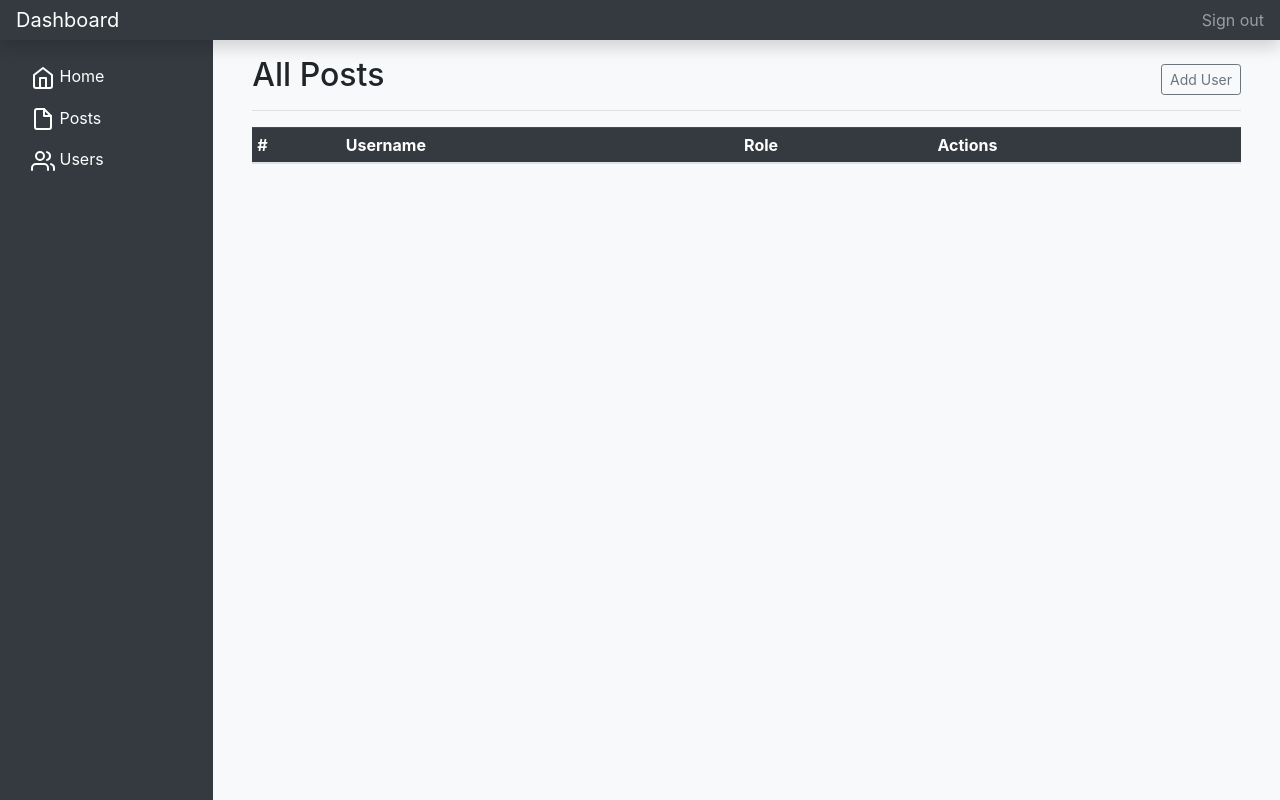
After one commit to thomas-szewczyk/blog, a Symfony app: template templates/admin/users.html.twig in a window 1280 px wide. The commit adds this page. Run offline with Twig, Linux system fonts and the light colour scheme; the template is opened without the code that fills it, so the values that code supplies are empty; some libraries are stand-ins or nearby versions.

Commit message:
- Configured the Login Authentication - Only users with ROLE_ADMIN are allowed to access .../admin - Admin can see a user list and add new users

```diff
--- a/src/Controller/SecurityController.php
+++ b/src/Controller/SecurityController.php
@@ -31,6 +31,6 @@ class SecurityController extends AbstractController
      */
     public function logout()
     {
-        throw new \LogicException('This method can be blank - it will be intercepted by the logout key on your firewall.');
+
     }
 }
--- a/src/Security/CustomAuthenticator.php
+++ b/src/Security/CustomAuthenticator.php
@@ -97,7 +97,7 @@ class CustomAuthenticator extends AbstractFormLoginAuthenticator implements Pass
         }
 
         // For example : return new RedirectResponse($this->urlGenerator->generate('some_route'));
-        throw new \Exception('TODO: provide a valid redirect inside '.__FILE__);
+        return new RedirectResponse($this->urlGenerator->generate('list'));
     }
 
     protected function getLoginUrl()
--- a/templates/admin/create.html.twig
+++ b/templates/admin/create.html.twig
@@ -16,7 +16,7 @@
             </div>
         </div>
 
-        <div class="container p-3 shadow-lg">
+        <div class="container p-3 bg-white">
         {{ form_start(form) }}
             <div class="input-group mb-3">
                 <span class="input-group-text mb-3">Title</span>
--- a/templates/admin/dashboard.html.twig
+++ b/templates/admin/dashboard.html.twig
@@ -15,34 +15,39 @@
 
     {% endblock %}
 </head>
-<body>
+<body class="bg-light">
 <header class="navbar navbar-dark sticky-top bg-dark flex-md-nowrap p-0 shadow">
-    <a class="navbar-brand col-md-3 col-lg-2 me-0 px-3" href="#">Admin Dashboard</a>
+    <a class="navbar-brand col-md-3 col-lg-2 me-0 px-3" href="#">Dashboard</a>
     <button class="navbar-toggler position-absolute d-md-none collapsed" type="button" data-bs-toggle="collapse" data-bs-target="#sidebarMenu" aria-controls="sidebarMenu" aria-expanded="false" aria-label="Toggle navigation">
         <span class="navbar-toggler-icon"></span>
     </button>
-    <input class="form-control form-control-dark w-100" type="text" placeholder="Search" aria-label="Search">
     <ul class="navbar-nav px-3">
         <li class="nav-item text-nowrap">
-            <a class="nav-link" href="#">Sign out</a>
+            <a class="nav-link" href="{{ path('app_logout') }}">Sign out</a>
         </li>
     </ul>
 </header>
 <div class="container-fluid">
     <div class="row">
-        <nav id="sidebarMenu" class="col-md-3 col-lg-2 d-md-block bg-light sidebar collapse" style="min-height:95vh;">
+        <nav id="sidebarMenu" class="col-md-3 col-lg-2 d-md-block bg-dark sidebar collapse" style="min-height:95vh;">
             <div class="position-sticky pt-3">
                 <ul class="nav flex-column">
                     <li class="nav-item">
-                        <a class="nav-link active" aria-current="page" href="#">
+                        <a class="nav-link active text-white" aria-current="page" href="#">
                             <svg xmlns="http://www.w3.org/2000/svg" width="24" height="24" viewBox="0 0 24 24" fill="none" stroke="currentColor" stroke-width="2" stroke-linecap="round" stroke-linejoin="round" class="feather feather-home"><path d="M3 9l9-7 9 7v11a2 2 0 0 1-2 2H5a2 2 0 0 1-2-2z"></path><polyline points="9 22 9 12 15 12 15 22"></polyline></svg>
-                            Dashboard
+                            Home
                         </a>
                     </li>
                     <li class="nav-item">
-                        <a class="nav-link" href="{{ path('list')}}">
+                        <a class="nav-link text-white" href="{{ path('list')}}">
                             <svg xmlns="http://www.w3.org/2000/svg" width="24" height="24" viewBox="0 0 24 24" fill="none" stroke="currentColor" stroke-width="2" stroke-linecap="round" stroke-linejoin="round" class="feather feather-file"><path d="M13 2H6a2 2 0 0 0-2 2v16a2 2 0 0 0 2 2h12a2 2 0 0 0 2-2V9z"></path><polyline points="13 2 13 9 20 9"></polyline></svg>
                             Posts
+                        </a>
+                    </li>
+                    <li class="nav-item">
+                        <a class="nav-link text-white" href="{{ path('show_users') }}">
+                            <svg xmlns="http://www.w3.org/2000/svg" width="24" height="24" viewBox="0 0 24 24" fill="none" stroke="currentColor" stroke-width="2" stroke-linecap="round" stroke-linejoin="round" class="feather feather-users"><path d="M17 21v-2a4 4 0 0 0-4-4H5a4 4 0 0 0-4 4v2"></path><circle cx="9" cy="7" r="4"></circle><path d="M23 21v-2a4 4 0 0 0-3-3.87"></path><path d="M16 3.13a4 4 0 0 1 0 7.75"></path></svg>
+                            Users
                         </a>
                     </li>
             </div>
--- a/templates/admin/list.html.twig
+++ b/templates/admin/list.html.twig
@@ -22,7 +22,7 @@
 
 
             <div class="table-responsive">
-                <table class="table table-striped table-sm">
+                <table class="table table-striped table-sm bg-white">
                     <thead class="table-dark">
                     <tr>
                         <th>#</th>
--- /dev/null
+++ b/templates/admin/users.html.twig
@@ -0,0 +1,57 @@
+{% extends 'admin/dashboard.html.twig' %}
+
+{% block body %}
+    <main class="col-md-9 ms-sm-auto col-lg-10 px-md-4"><div class="chartjs-size-monitor"><div class="chartjs-size-monitor-expand"><div class=""></div></div><div class="chartjs-size-monitor-shrink"><div class=""></div></div></div>
+        <div class="container">
+            <div class="d-flex justify-content-between flex-wrap flex-md-nowrap align-items-center pt-3 pb-2 mb-3 border-bottom">
+                <h1 class="h2">All Posts</h1>
+
+                <div class="btn-toolbar mb-2 mb-md-0">
+                    <div class="btn-group me-2">
+                        <a href="{{ path('new_user') }}"><button type="button" class="btn btn-sm btn-outline-secondary">Add User</button></a>
+                    </div>
+                </div>
+            </div>
+            {% for label, messages in app.flashes %}
+                {% for message in messages %}
+                    <div class="alert alert-{{ label }}" role="alert">
+                        {{ message }}
+                    </div>
+                {% endfor %}
+            {% endfor %}
+
+
+            <div class="table-responsive">
+                <table class="table table-striped table-sm bg-white">
+                    <thead class="table-dark">
+                    <tr>
+                        <th>#</th>
+                        <th>Username</th>
+                        <th>Role</th>
+                        <th>Actions</th>
+                    </tr>
+                    </thead>
+                    <tbody>
+                    {% for user in list %}
+                        <tr>
+                            <td>{{ user.id }}</td>
+                            <td>{{ user.username }}</td>
+                            <td>{{ user.roles| first }}</td>
+                            <td>
+                                <div class="btn-group" role="group" aria-label="Basic example">
+                                    <button type="button" class="btn btn-outline-primary">Edit</button>
+                                    <a href="{{ path('remove', {id: user.id}) }}">
+                                        <button type="button" class="btn btn-outline-danger">Delete</button>
+                                    </a>
+                                </div>
+                            </td>
+                        </tr>
+                    {% endfor %}
+                    </tbody>
+                </table>
+            </div>
+        </div>
+    </main>
+
+
+{% endblock %}
--- a/templates/security/login.html.twig
+++ b/templates/security/login.html.twig
@@ -3,7 +3,8 @@
 {% block title %}Log in!{% endblock %}
 
 {% block body %}
-<form method="post">
+<div class="d-flex align-items-center" style="min-height: 70vh;">
+<form method="post" class="form-signin">
     {% if error %}
         <div class="alert alert-danger">{{ error.messageKey|trans(error.messageData, 'security') }}</div>
     {% endif %}
@@ -39,4 +40,5 @@
         Sign in
     </button>
 </form>
+</div>
 {% endblock %}
```
Also changed, not shown: src/Controller/AdminController.php (+42 -0 lines), src/DataFixtures/AppFixtures.php (+46 -0 lines), src/Form/Type/UserType.php (added, +24 -0 lines), src/Security/AccessDeniedHandler.php (added, +21 -0 lines), src/Security/AuthenticationEntryPoint.php (added, +33 -0 lines), templates/admin/adduser.html.twig (added, +37 -0 lines), templates/base.html.twig (+9 -1 lines), templates/security/denied.html.twig (added, +17 -0 lines), public/building-363244-1920-602b8e3d5aa0b.jpg (added), public/building-363244-1920-602bad64448f6.jpg (added), 2 other files.
